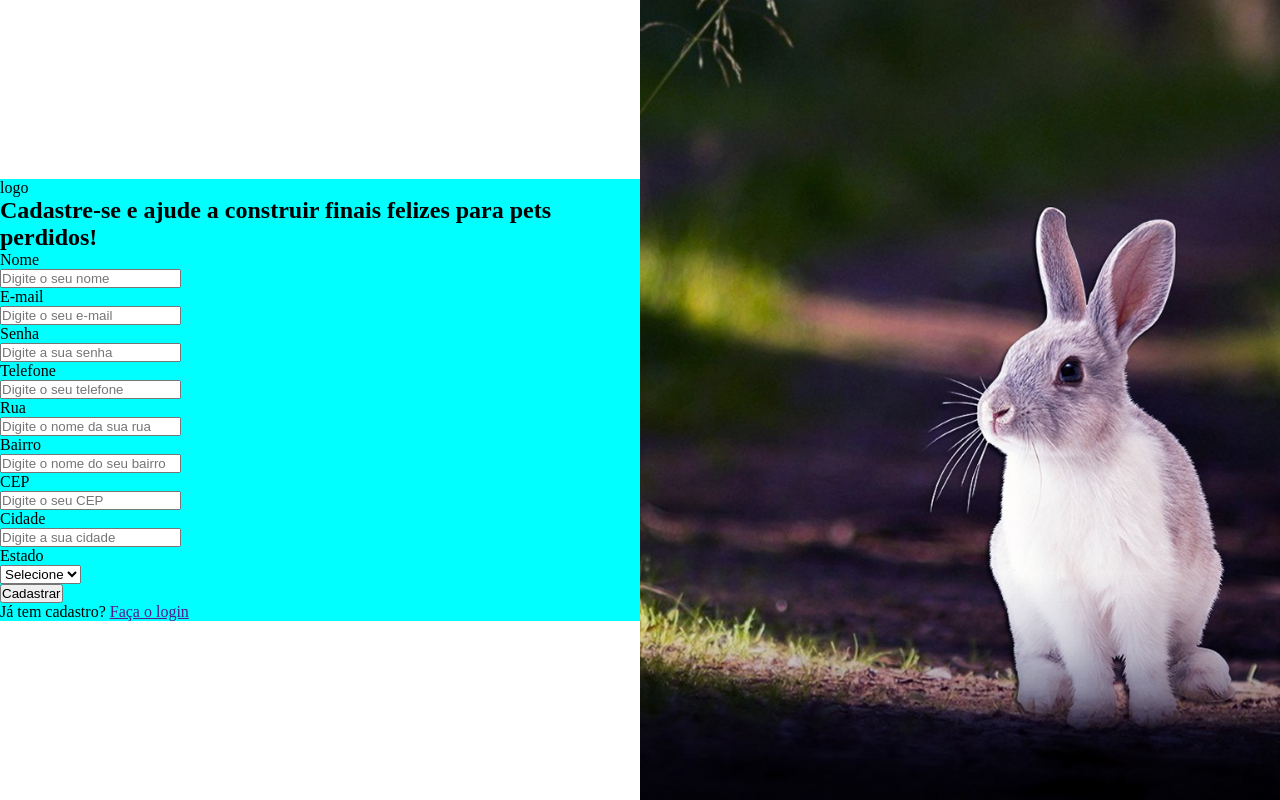
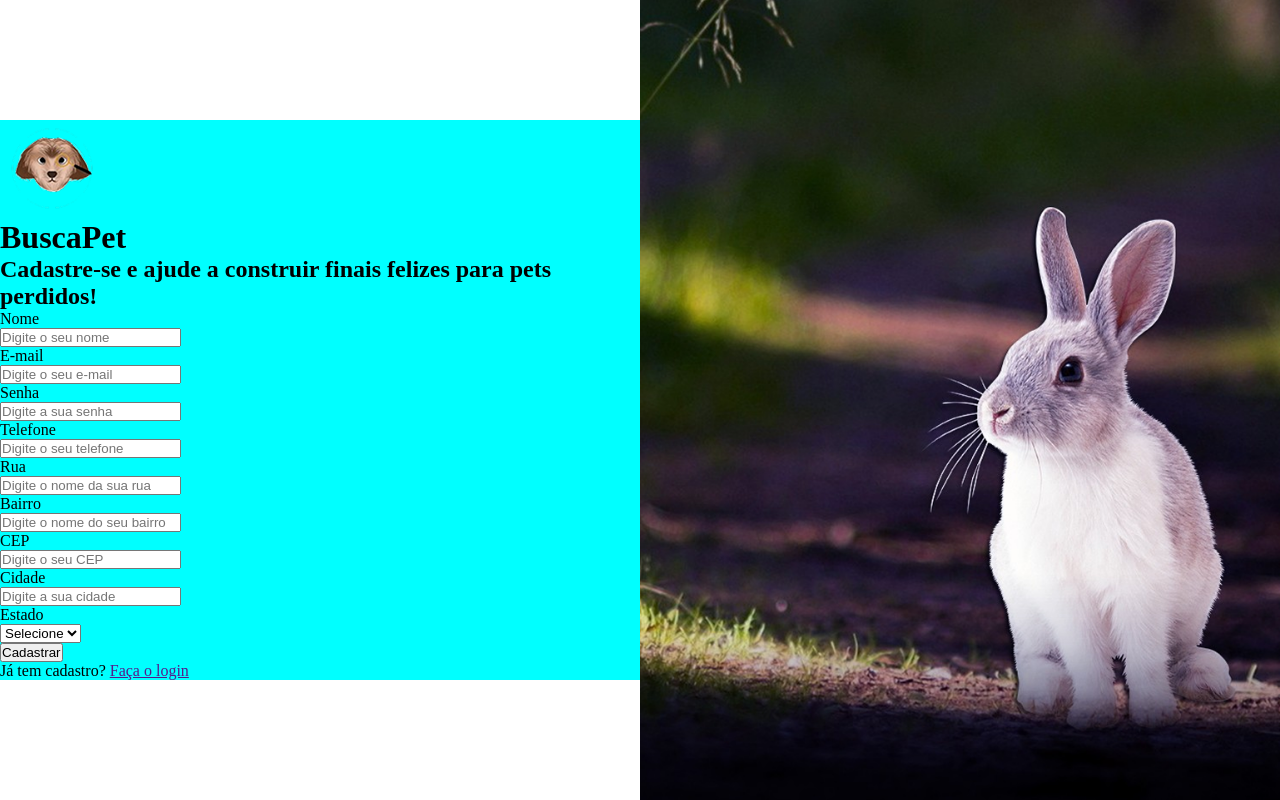
Before and after one commit to israelsouza/busca-pet, a React (Vite) app in the folder busca-pet/: page / in a window 1280 px wide. Built offline with nearby package versions, Linux system fonts and the light colour scheme.

Commit message:
feat: add img and project name in HeaderForm

```diff
--- a/busca-pet/src/components/HeaderForm.jsx
+++ b/busca-pet/src/components/HeaderForm.jsx
@@ -1,5 +1,12 @@
+import logo from "../assets/imgs/Logo.png";
+
 function HeaderForm() {
-  return <div className="header-form">logo</div>;
+  return (
+    <div className="header-form">
+      <img src={logo} alt="Imagem de um cachorro com uma lupa" />
+      <h1>BuscaPet</h1>
+    </div>
+  );
 }
 
 export default HeaderForm;
```
